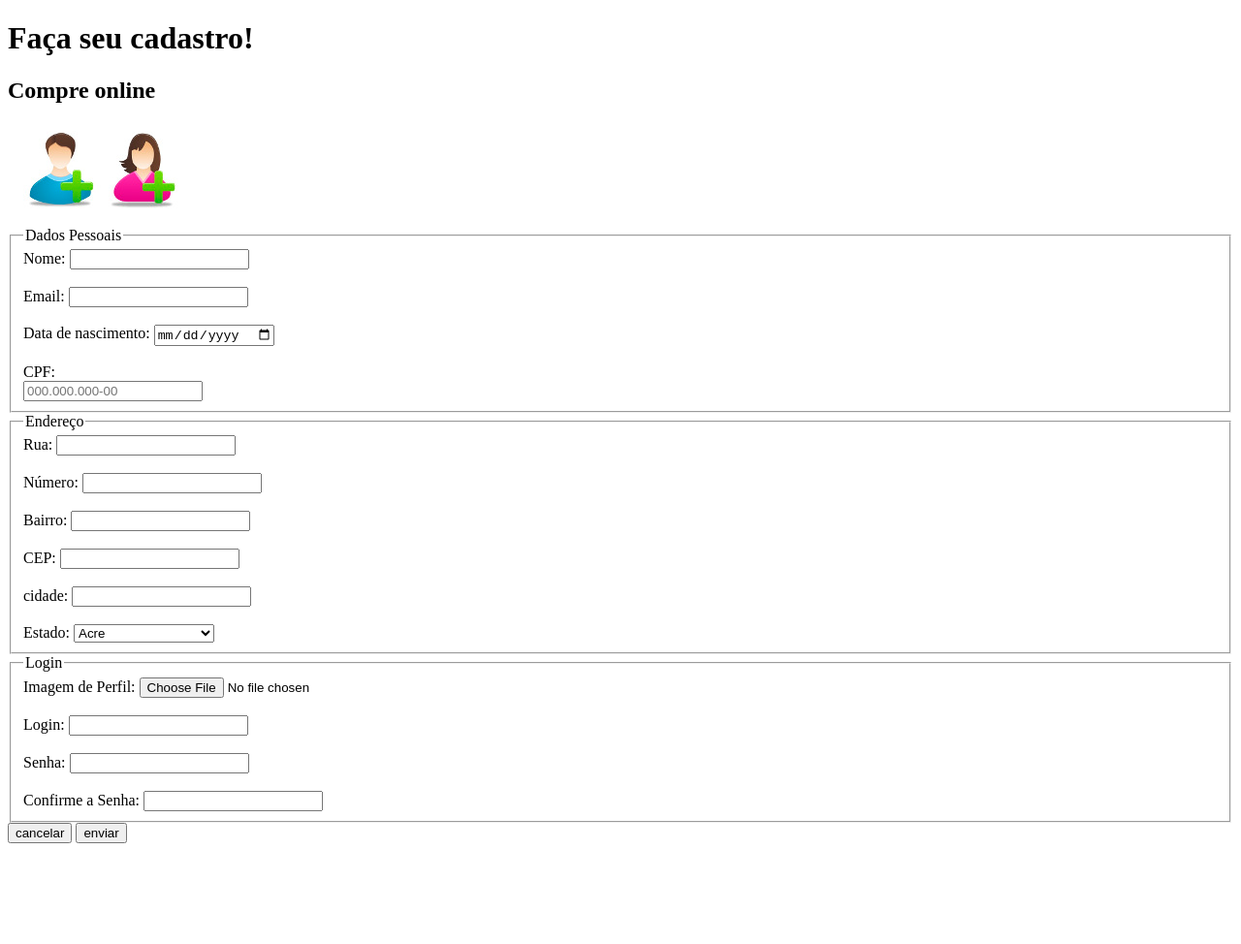
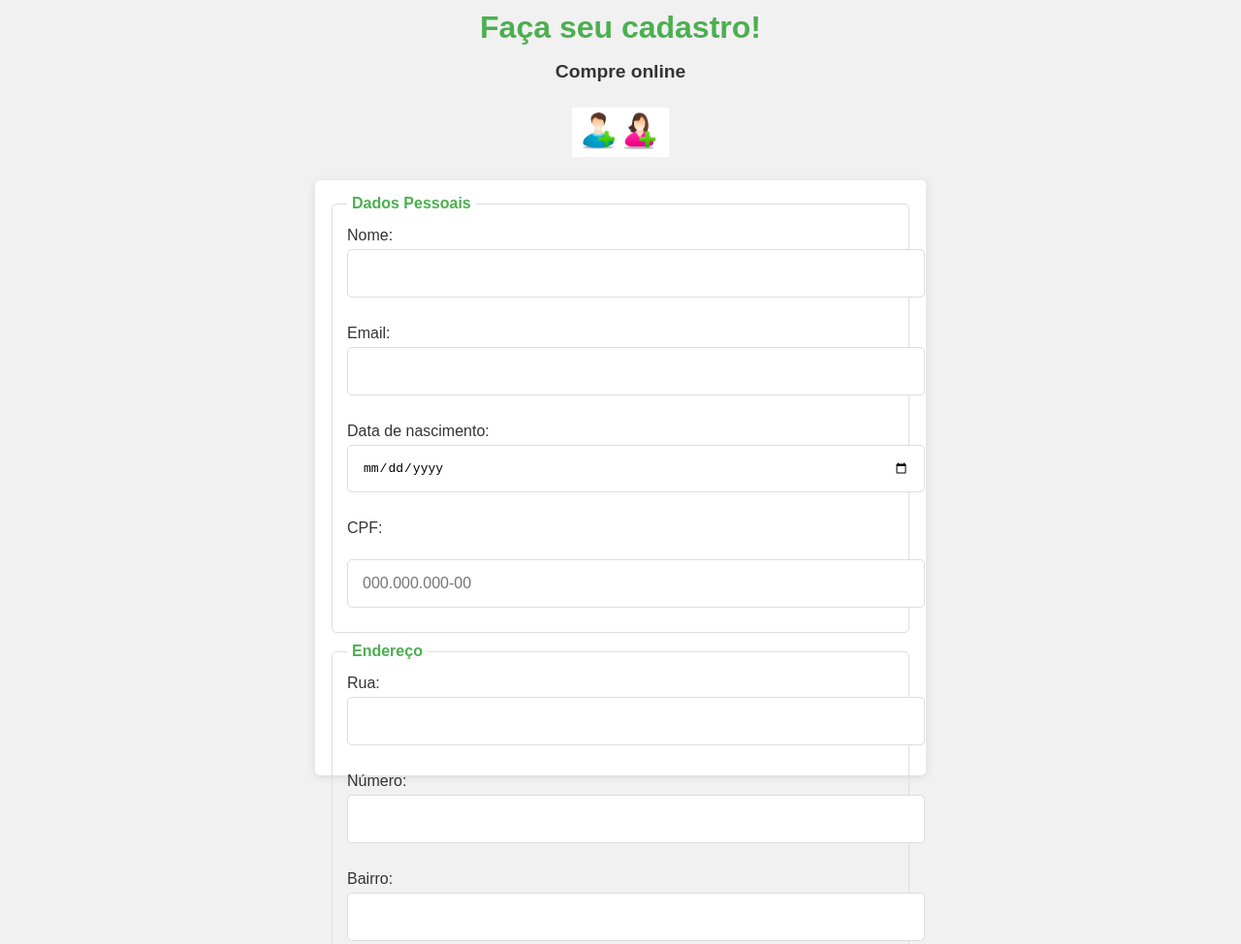
Before and after one commit to IngridOliveiira/front_end_labs, a plain HTML site: page form-html/index.html in a window 1280 px wide. Shown: the top 974 px of the page at 97% size. Before the commit the page ends 878 px from the top, so only its background shows below. Drawn offline with Linux system fonts and the light colour scheme.

Commit message:
criando o css

```diff
--- /dev/null
+++ b/form-html/css/index.css
@@ -0,0 +1,149 @@
+/* Definindo as variáveis */
+:root {
+    --cor-principal: #4CAF50;
+    --cor-secundaria: #f1f1f1;
+    --cor-escura: #333;
+    --cor-borda: #ddd;
+    --cor-destaque: #ffcc00;
+    --font-familia: 'Arial', sans-serif;
+    --padding: 15px;
+    --border-radius: 5px;
+    --espaco: 10px;
+}
+
+
+body {
+    font-family: var(--font-familia);
+    margin: 0;
+    padding: 0;
+    background-color: var(--cor-secundaria);
+    display: flex;
+    flex-direction: column;
+    justify-content: flex-start;
+    align-items: center;
+    height: 100vh;
+}
+
+header {
+    text-align: center;
+    margin-top: var(--espaco);
+    margin-bottom: var(--espaco);
+}
+
+header h1 {
+    color: var(--cor-principal);
+    font-size: 2em;
+    margin: 0;
+}
+
+header h2 {
+    color: var(--cor-escura);
+    font-size: 1.2em;
+}
+
+header img {
+    margin-top: var(--espaco);
+    width: 100px;
+    height: auto;
+}
+
+
+form {
+    background-color: white;
+    padding: var(--padding);
+    width: 100%;
+    max-width: 600px;
+    box-shadow: 0 2px 10px rgba(0, 0, 0, 0.1);
+    border-radius: var(--border-radius);
+    margin-top: var(--espaco);
+    min-height: 60vh;
+}
+
+fieldset {
+    border: 1px solid var(--cor-borda);
+    border-radius: var(--border-radius);
+    padding: var(--padding);
+    margin-bottom: var(--espaco);
+}
+
+legend {
+    font-weight: bold;
+    color: var(--cor-principal);
+    padding: 0 5px;
+}
+
+label {
+    display: block;
+    font-size: 1em;
+    margin-bottom: 5px;
+    color: var(--cor-escura);
+}
+
+input[type="text"],
+input[type="email"],
+input[type="date"],
+input[type="file"],
+input[type="password"],
+select {
+    width: 100%;
+    padding: var(--padding);
+    margin-bottom: var(--espaco);
+    border: 1px solid var(--cor-borda);
+    border-radius: var(--border-radius);
+    font-size: 1em;
+}
+
+input[type="text"]:focus,
+input[type="email"]:focus,
+input[type="password"]:focus,
+input[type="date"]:focus,
+select:focus {
+    border-color: var(--cor-principal);
+    outline: none;
+}
+
+input[type="submit"],
+input[type="reset"] {
+    background-color: var(--cor-principal);
+    color: white;
+    padding: var(--padding);
+    border: none;
+    border-radius: var(--border-radius);
+    cursor: pointer;
+    font-size: 1.1em;
+    width: 48%;
+    margin-right: 4%;
+}
+
+input[type="submit"]:hover,
+input[type="reset"]:hover {
+    background-color: var(--cor-destaque);
+}
+
+
+div {
+    display: flex;
+    justify-content: space-between;
+}
+
+input[type="reset"] {
+    background-color: #f44336;
+}
+
+input[type="reset"]:hover {
+    background-color: #e53935;
+}
+
+/* Responsividade */
+@media (max-width: 768px) {
+    form {
+        padding: 10px;
+    }
+
+    input[type="submit"],
+    input[type="reset"] {
+        width: 100%;
+        margin-right: 0;
+        margin-bottom: 10px;
+    }
+}
--- a/form-html/index.html
+++ b/form-html/index.html
@@ -3,6 +3,8 @@
 <head>
     <meta charset="UTF-8">
     <meta name="viewport" content="width=device-width, initial-scale=1.0">
+    <link rel="stylesheet" href="css/index.css">
+
     <title>Faça seu cadastro!</title>
 </head>
 <body>
```
Also changed, not shown: simple-html/index.html (+1 -1 lines).
